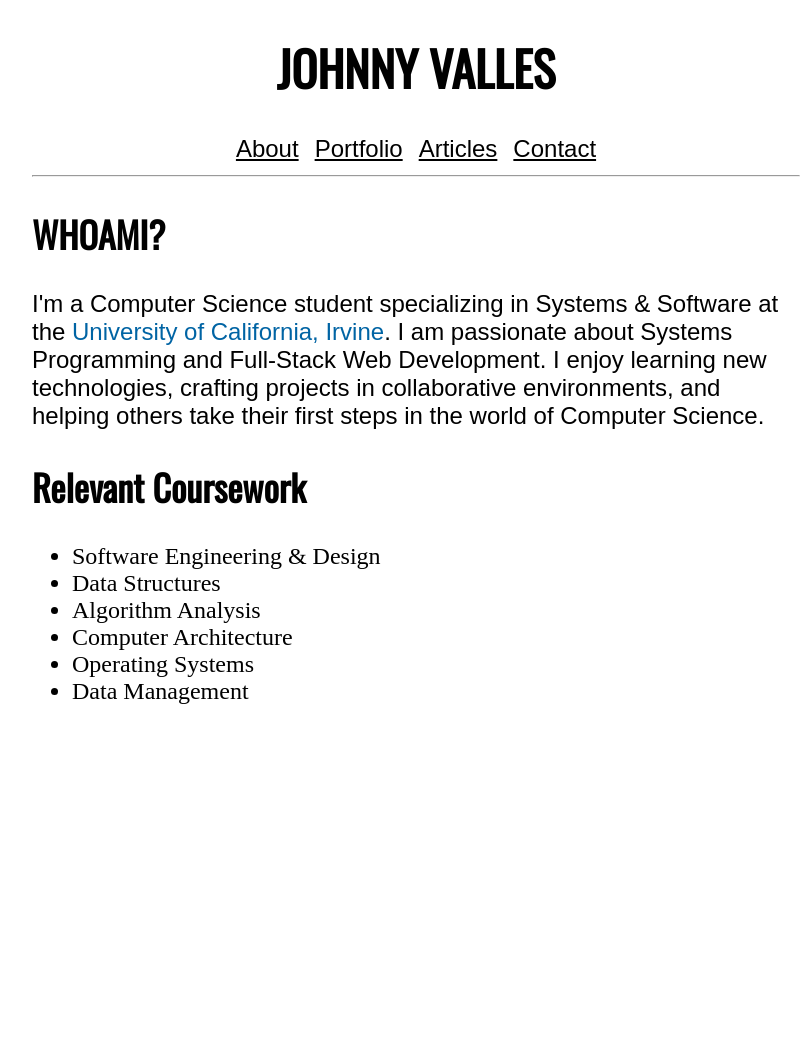
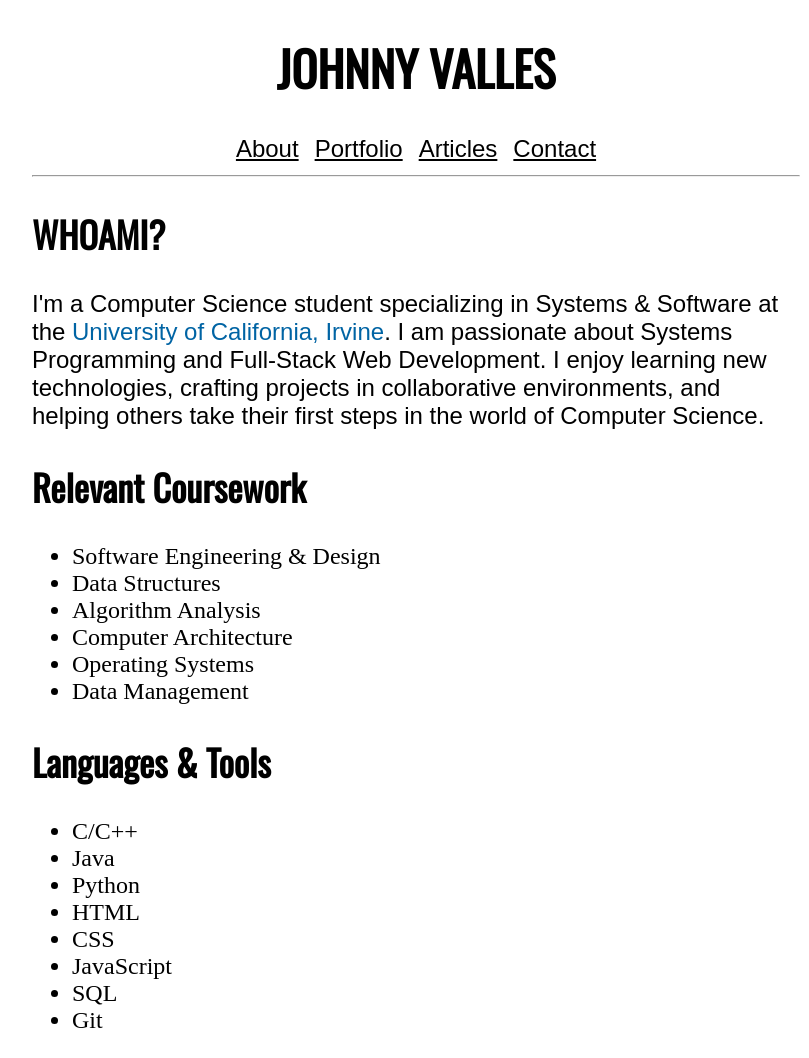
Before and after one commit to johnnyvalles/johnnyvalles.github.io, a Jekyll site: the page built from index.html, in a window 1280 px wide. Shown: the whole page, without its empty margins (224-1033 px from the left). Built offline with Jekyll 4.4.1, drawn with Linux system fonts in a browser that asks for light colours; before the commit the page ends 900 px from its top, so only the background shows below that.

Commit message:
Add languages and tools

```diff
--- a/index.html
+++ b/index.html
@@ -16,3 +16,16 @@ in collaborative environments, and helping others take their first steps in the
     <li>Operating Systems</li>
     <li>Data Management</li>
 </ul>
+
+
+<h2>{{ "Languages &amp; Tools" }}</h2>
+<ul>
+    <li>C/C++</li>
+    <li>Java</li>
+    <li>Python</li>
+    <li>HTML</li>
+    <li>CSS</li>
+    <li>JavaScript</li>
+    <li>SQL</li>
+    <li>Git</li>
+</ul>
```
